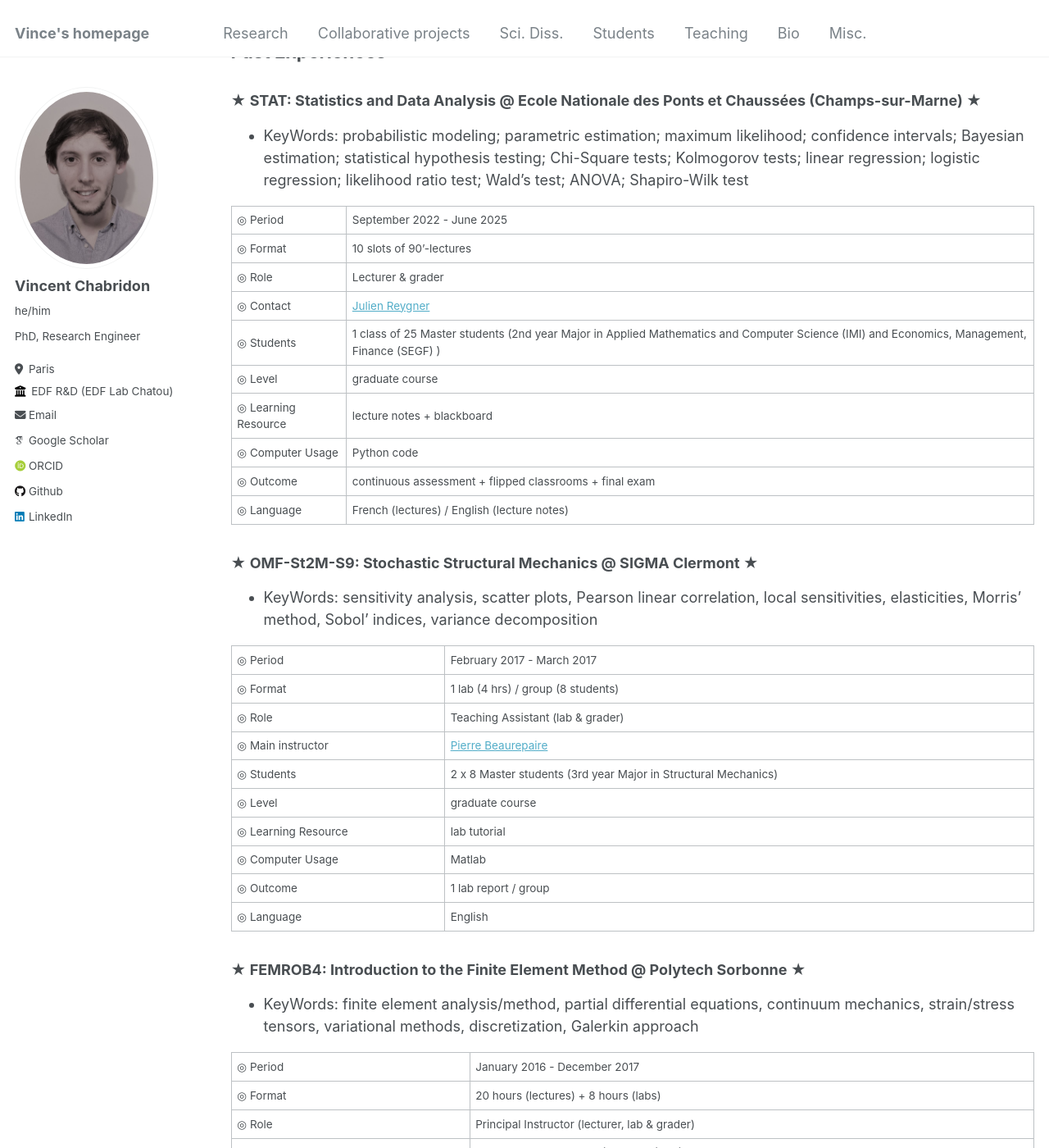
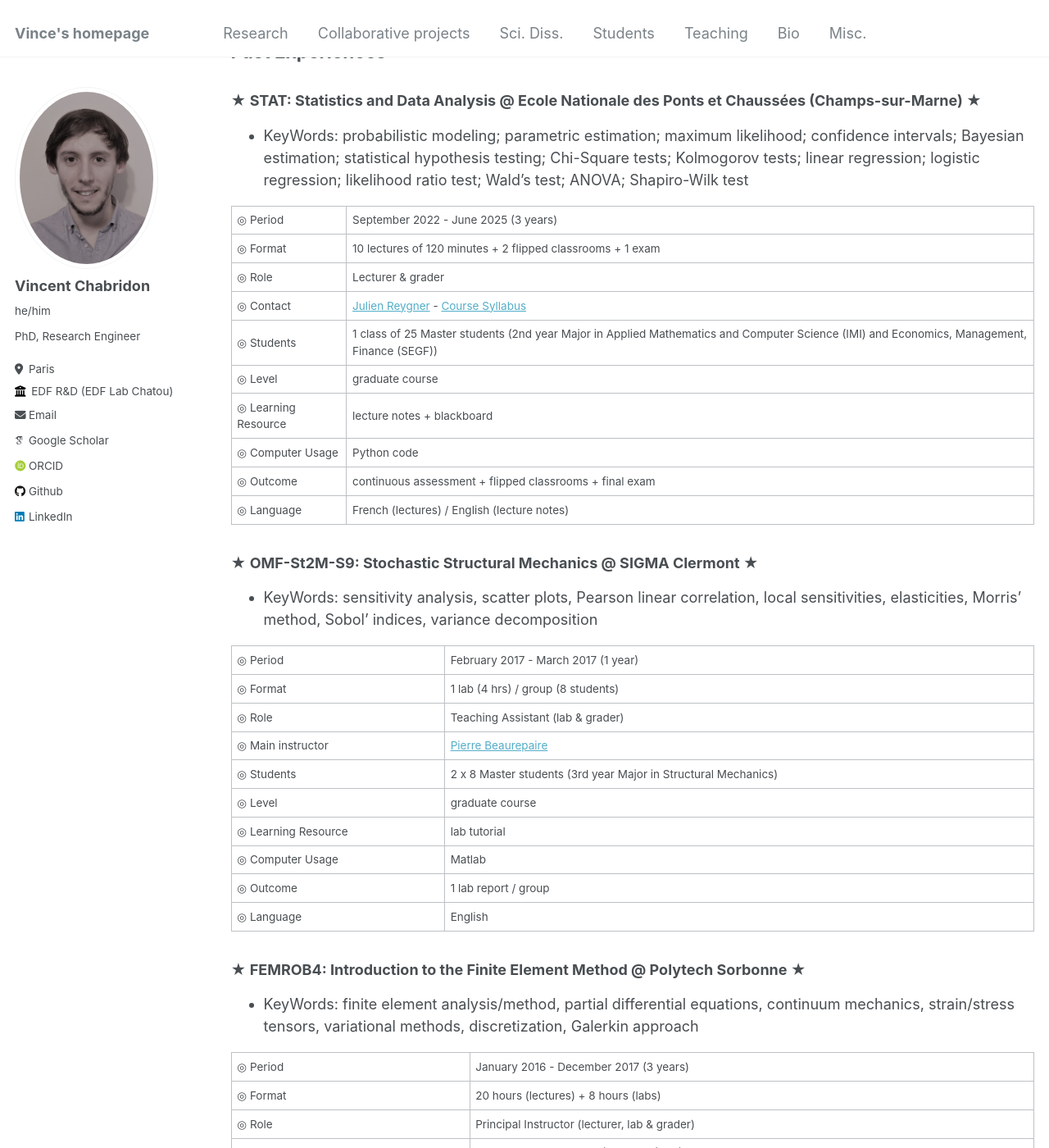
Before and after one commit to vchabri/vchabri.github.io, a Jekyll site: the page built from _pages/teaching_experiences.md, in a window 1280 px wide and 1400 px high, scrolled down 202 px. Shown: the whole window at 82% size. Built offline with Jekyll 4.4.1, drawn with Linux system fonts in a browser that asks for light colours; some web fonts are replaced; some of the changed text lies outside the part shown.

Commit message:
Update teaching_experiences.md

```diff
--- a/_pages/teaching_experiences.md
+++ b/_pages/teaching_experiences.md
@@ -15,11 +15,11 @@ author_profile: true
 ### ★ STAT: Statistics and Data Analysis @ Ecole Nationale des Ponts et Chaussées (Champs-sur-Marne) ★
 * KeyWords: probabilistic modeling; parametric estimation; maximum likelihood; confidence intervals; Bayesian estimation; statistical hypothesis testing; Chi-Square tests; Kolmogorov tests; linear regression; logistic regression; likelihood ratio test; Wald's test; ANOVA; Shapiro-Wilk test
 
-| ◎ Period | September 2022 - June 2025 |
-| ◎ Format | 10 slots of 90'-lectures |
+| ◎ Period | September 2022 - June 2025 (3 years) |
+| ◎ Format | 10 lectures of 120 minutes + 2 flipped classrooms + 1 exam |
 | ◎ Role | Lecturer & grader |
-| ◎ Contact | [Julien Reygner](https://cermics.enpc.fr/~reygnerj/) |
-| ◎ Students | 1 class of 25 Master students (2nd year Major in Applied Mathematics and Computer Science (IMI) and Economics, Management, Finance (SEGF) ) |
+| ◎ Contact | [Julien Reygner](https://cermics.enpc.fr/~reygnerj/) - [Course Syllabus](https://gede.enpc.fr/programme/fiche.aspx?param=M%3aSTAT) |
+| ◎ Students | 1 class of 25 Master students (2nd year Major in Applied Mathematics and Computer Science (IMI) and Economics, Management, Finance (SEGF)) |
 | ◎ Level | graduate course |
 | ◎ Learning Resource | lecture notes + blackboard |
 | ◎ Computer Usage | Python code |
@@ -29,7 +29,7 @@ author_profile: true
 ### ★ OMF-St2M-S9: Stochastic Structural Mechanics @ SIGMA Clermont ★
 * KeyWords: sensitivity analysis, scatter plots, Pearson linear correlation, local sensitivities, elasticities, Morris' method, Sobol' indices, variance decomposition
 
-| ◎ Period | February 2017 - March 2017 |
+| ◎ Period | February 2017 - March 2017 (1 year) |
 | ◎ Format | 1 lab (4 hrs) / group (8 students) |
 | ◎ Role | Teaching Assistant (lab & grader) |
 | ◎ Main instructor | [Pierre Beaurepaire](http://www.institutpascal.uca.fr/index.php/fr/membres-m3g?idag=952) |
@@ -43,7 +43,7 @@ author_profile: true
 ### ★ FEMROB4: Introduction to the Finite Element Method @ Polytech Sorbonne ★
 * KeyWords: finite element analysis/method, partial differential equations, continuum mechanics, strain/stress tensors, variational methods, discretization, Galerkin approach
 
-| ◎ Period | January 2016 - December 2017 |
+| ◎ Period | January 2016 - December 2017 (3 years) |
 | ◎ Format | 20 hours (lectures) + 8 hours (labs) |
 | ◎ Role | Principal Instructor (lecturer, lab & grader) |
 | ◎ Contact | Jean-Luc Zarader & Marie-Aude Vitrani |
@@ -57,7 +57,7 @@ author_profile: true
 ### ★ MSAEE5ME33: Structural Dynamics and Experimental Modal Analysis @ EPF Engineering School (Sceaux) ★
 * KeyWords: oscillators, vibrations, modal analysis, modal testing, damping factor, Fast Fourier Transform
 
-| ◎ Period | October 2015 - September 2017 |
+| ◎ Period | October 2015 - September 2017 (2 years) |
 | ◎ Format | 1 lab (4 hrs) / group (6 students) |
 | ◎ Role | Principle Instructor (lab & grader) |
 | ◎ Contact | Odile Tissier |
```
